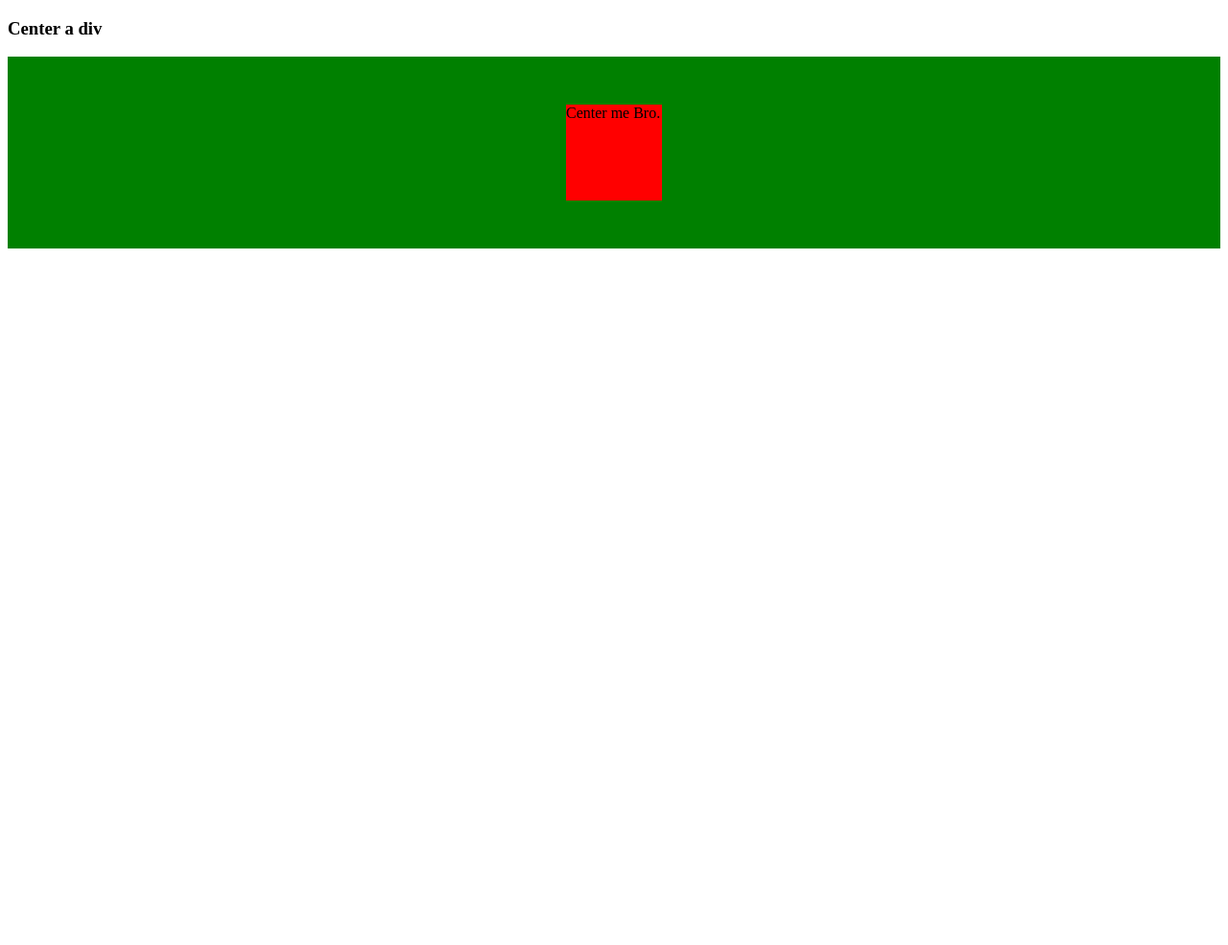
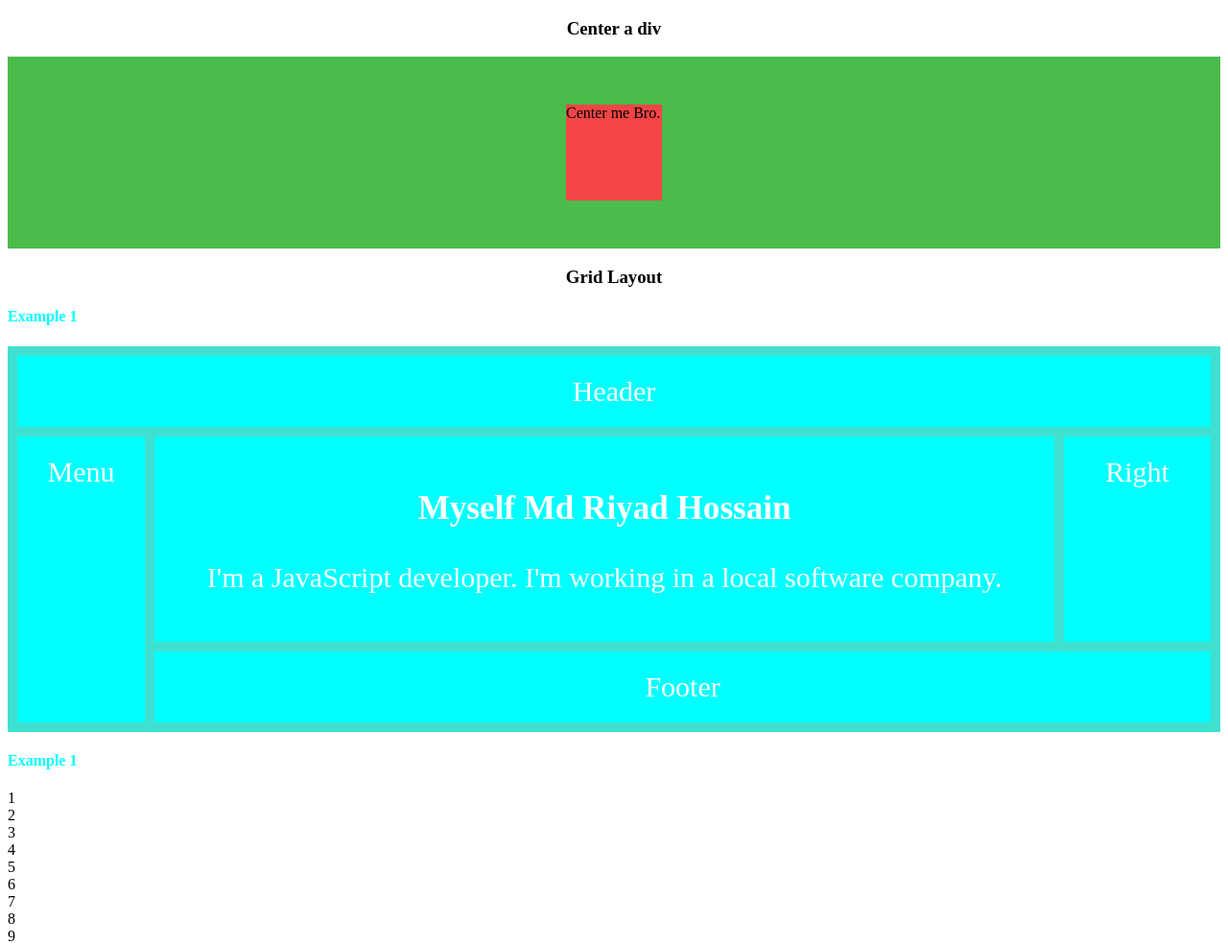
Before and after one commit to Riyad0821/js-html-css-interview-questions, a plain HTML site: page index.html in a window 1280 px wide. Shown: the whole page at 96% size. Before the commit the page ends 819 px from the top, so only its background shows below. Drawn offline with Linux system fonts and the light colour scheme.

Commit message:
Practice grid layout using grid-template-areas.

```diff
--- a/index.css
+++ b/index.css
@@ -1,15 +1,66 @@
+:root {
+    --color-main: turquoise;
+    --color-secondary: aqua;
+    --color-white: white;
+    --color-gray: rgb(236, 227, 227);
+    --color-danger: rgb(243, 69, 69);
+    --color-green: rgb(75, 187, 75);
+}
 html, body{
     height: 100%;
 }
 .parent{
     height: 200px;
-    background: green;
+    background: var(--color-green);
     display: flex;
     align-items: center;
     justify-content: center;
 }
+h3{
+    text-align: center;
+}
+h4{
+    color: var(--color-secondary);
+}
 .center-a-div-1{
-    background: red;
+    background: var(--color-danger);
     width: 100px;
     height: 100px;
 }
+
+/* Grid layout */
+.item1 {
+    grid-area: header;
+}
+.item2 {
+    grid-area: menu;
+}
+.item3 {
+    grid-area: main;
+}
+.item4 {
+    grid-area: right;
+}
+.item5 {
+    grid-area: footer;
+}
+
+.grid-container1{
+    display: grid;
+    gap: 10px;
+    grid-template-areas:
+    'header header header header header header'
+    'menu main main main right right'
+    'menu footer footer footer footer footer'
+    ;
+    background-color: var(--color-main);
+    padding: 10px;
+}
+
+.grid-container1 > div {
+    color: white;
+    background-color: var(--color-secondary);
+    text-align: center;
+    padding: 20px;
+    font-size: 30px;
+}
--- a/index.html
+++ b/index.html
@@ -12,6 +12,33 @@
     <div class="parent">
       <div class="center-a-div-1">Center me Bro.</div>
     </div>
+    <h3>Grid Layout</h3>
+
+    <h4>Example 1</h4>
+    <div class="grid-container1">
+      <div class="item1">Header</div>
+      <div class="item2">Menu</div>
+      <div class="item3">
+        <h3>Myself Md Riyad Hossain</h3>
+        <p>
+          I'm a JavaScript developer. I'm working in a local software company.
+        </p>
+      </div>
+      <div class="item4">Right</div>
+      <div class="item5">Footer</div>
+    </div>
+
+    <h4>Example 1</h4>
+    <div class="grid-container2"></div>
+    <div class="grid-item1">1</div>
+    <div class="grid-item2">2</div>
+    <div class="grid-item3">3</div>
+    <div class="grid-item4">4</div>
+    <div class="grid-item5">5</div>
+    <div class="grid-item6">6</div>
+    <div class="grid-item7">7</div>
+    <div class="grid-item8">8</div>
+    <div class="grid-item9">9</div>
     <script src="./index.js"></script>
   </body>
 </html>
```
